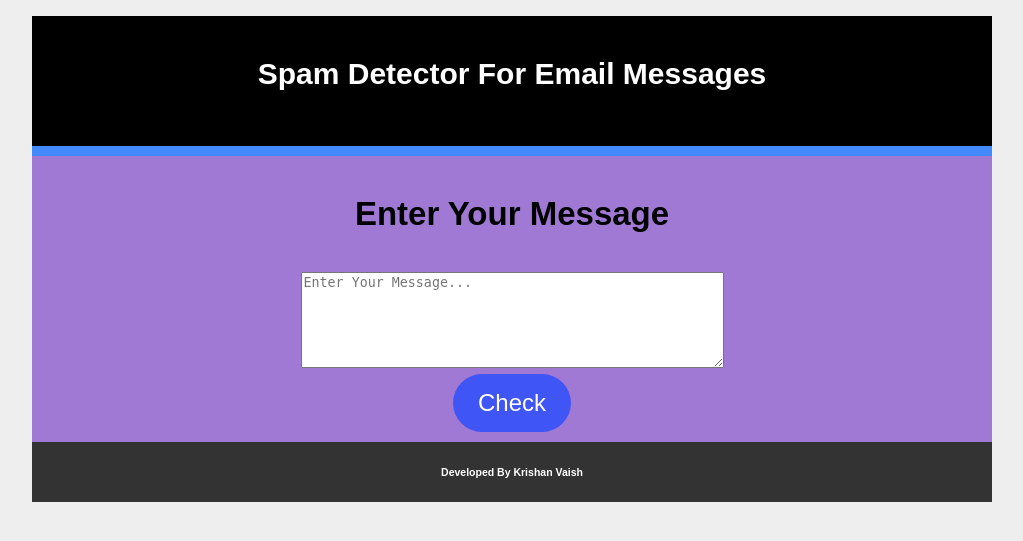
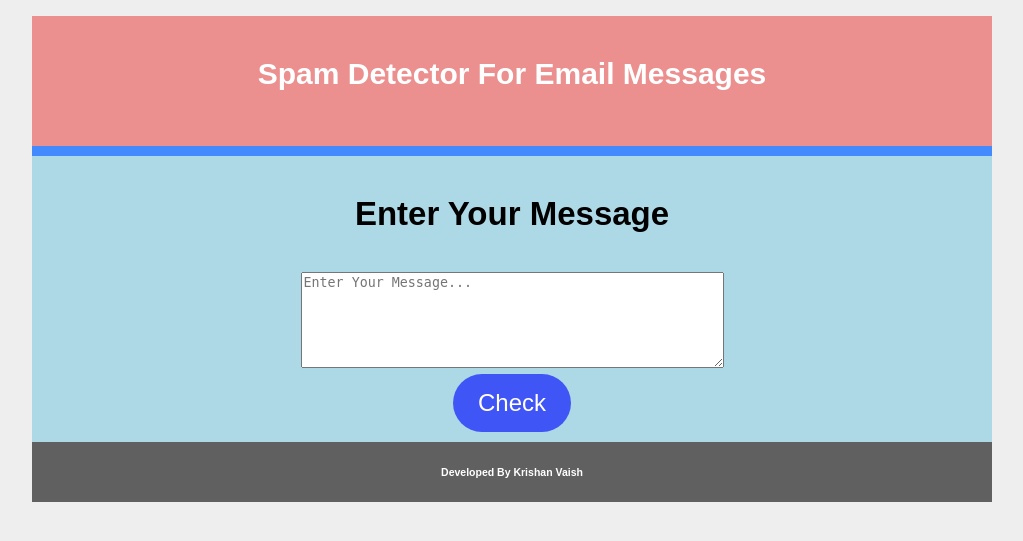
Before and after one commit to krishan-4/spam-ham, a Flask app: page / in a window 1280 px wide. Shown: the top 541 px of the page, without its empty margins (128-1151 px from the left). Run offline with Flask 2, Linux system fonts and the light colour scheme; parts of the project's set-up code (start-up, migrations or seed data) failed here and were passed over.

Commit message:
Update styles.css

```diff
--- a/static/styles.css
+++ b/static/styles.css
@@ -1,17 +1,17 @@
 html { font-family: sans-serif; background: #eee; padding: 1rem; }
-body{ max-width: 960px; font:15px/1.5 Arial, Helvetica,sans-serif; 	padding: 0px; 	margin: 0 auto; background-color: #a079d4; }
+body{ max-width: 960px; font:15px/1.5 Arial, Helvetica,sans-serif; 	padding: 0px; 	margin: 0 auto; background-color: #ADD8E6; }
 
 .container{ width:100%; margin: auto; overflow: hidden;}
 
-header{ background:#000000;	border-bottom:#448AFF 10px solid;height:120px; width:100%; 	padding-top:10px;}
+header{ background:#eb8f8f;	border-bottom:#448AFF 10px solid;height:120px; width:100%; 	padding-top:10px;}
 
-.main-header{ text-align:center;background-color: blue;	height:100px;width:100%;margin:0px;	}
+.main-header{ text-align:center;background-color: #9ae67a;	height:100px;width:100%;margin:0px;	}
 form { text-align:center;  }
-#brandname{ font-size:30px;	text-align:center; 	color: #fff;}
+#brandname{ font-size:30px;	text-align:center; 	color: #dbe3d8;}
 p{font-size:33px;	text-align:center; color: #white; font-weight:bolder}
 header h2{ 	text-align:center; 	font-size:30px;	color:#fff;}
 .btn-info {padding: 15px 25px; font-size: 24px; cursor: pointer; text-align: center; outline: none; color: #fff; background-color: #4055f5; border: none; border-radius: 40px;margin-bottom: 10px;}
 .btn-info:hover {background: #3045e6; }
 p.copyright { position: absolute;font-weight: bold;  color: #fff; width: 100%;line-height: 40px; bottom:0;text-align: center;  font-size: 0.7em;}
-footer.footer {position: relative; height:60px; width: 100%;background-color: #333333;}
-.resultss{ 	border-radius: 15px 50px;  background: #345fe4;  padding: 20px;  width: 200px; height: 150px; }
+footer.footer {position: relative; height:60px; width: 100%;background-color:#616060;}
+.resultss{ 	border-radius: 15px 50px;  background:#a8829d;  padding: 20px;  width: 200px; height: 150px; }
```
